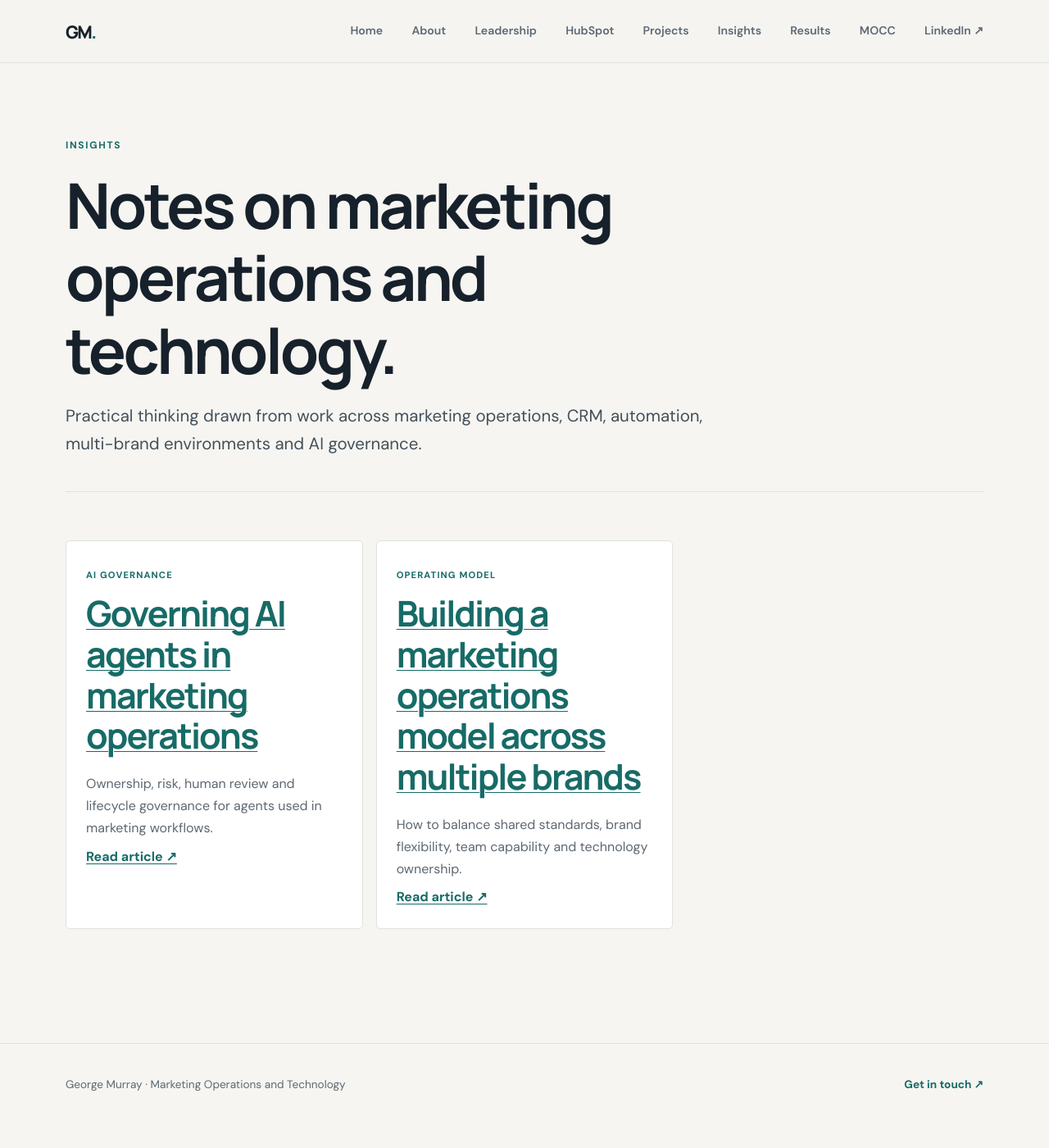
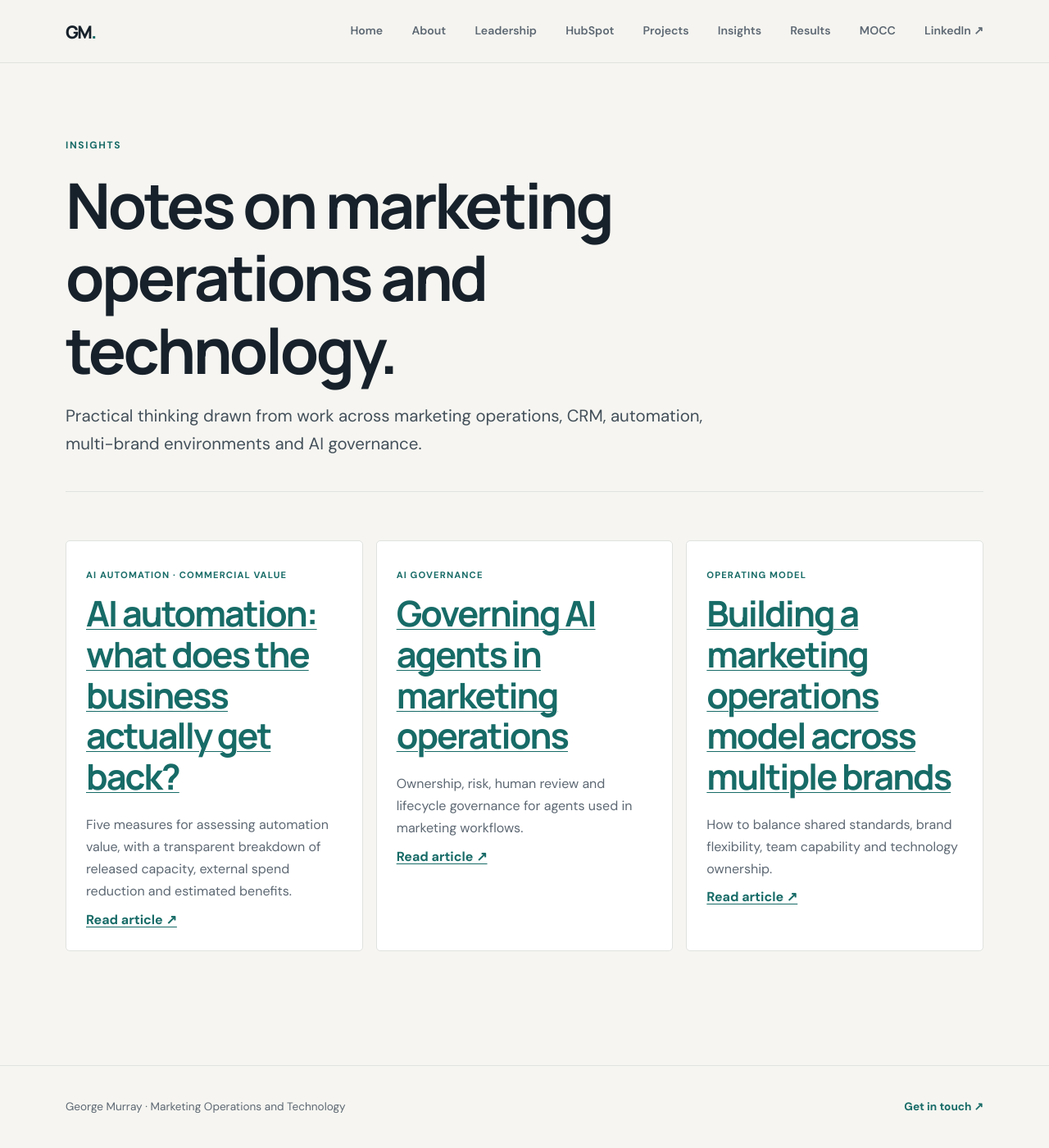
Before and after one commit to georgefwmurray/Marketing-Operations-Control-Centre, a Jekyll site: the page built from insights.md, in a window 1280 px wide. Shown: the whole page at 82% size. Built offline with Jekyll 4.4.1, drawn with Linux system fonts in a browser that asks for light colours; before the commit the page ends 1373 px from its top, so only the background shows below that.

Commit message:
Show AI automation article in Insights immediately

```diff
--- a/insights.md
+++ b/insights.md
@@ -11,11 +11,8 @@ permalink: /insights/
   <p class="page-lead">Practical thinking drawn from work across marketing operations, CRM, automation, multi-brand environments and AI governance.</p>
 </section>
 <section class="content-section">
-  {% assign insights_today = site.time | date: "%Y-%m-%d" %}
   <div class="cards">
-    {% if insights_today >= "2026-12-01" %}
     <article class="card"><p class="kicker">AI automation · Commercial value</p><h2><a href="{{ '/insights/measuring-the-business-value-of-ai-automation/' | relative_url }}">AI automation: what does the business actually get back?</a></h2><p>Five measures for assessing automation value, with a transparent breakdown of released capacity, external spend reduction and estimated benefits.</p><p class="section-cta"><a href="{{ '/insights/measuring-the-business-value-of-ai-automation/' | relative_url }}">Read article ↗</a></p></article>
-    {% endif %}
     <article class="card"><p class="kicker">AI governance</p><h2><a href="{{ '/insights/governing-ai-agents-marketing-operations/' | relative_url }}">Governing AI agents in marketing operations</a></h2><p>Ownership, risk, human review and lifecycle governance for agents used in marketing workflows.</p><p class="section-cta"><a href="{{ '/insights/governing-ai-agents-marketing-operations/' | relative_url }}">Read article ↗</a></p></article>
     <article class="card"><p class="kicker">Operating model</p><h2><a href="{{ '/insights/multi-brand-marketing-operations-operating-model/' | relative_url }}">Building a marketing operations model across multiple brands</a></h2><p>How to balance shared standards, brand flexibility, team capability and technology ownership.</p><p class="section-cta"><a href="{{ '/insights/multi-brand-marketing-operations-operating-model/' | relative_url }}">Read article ↗</a></p></article>
   </div>
```
